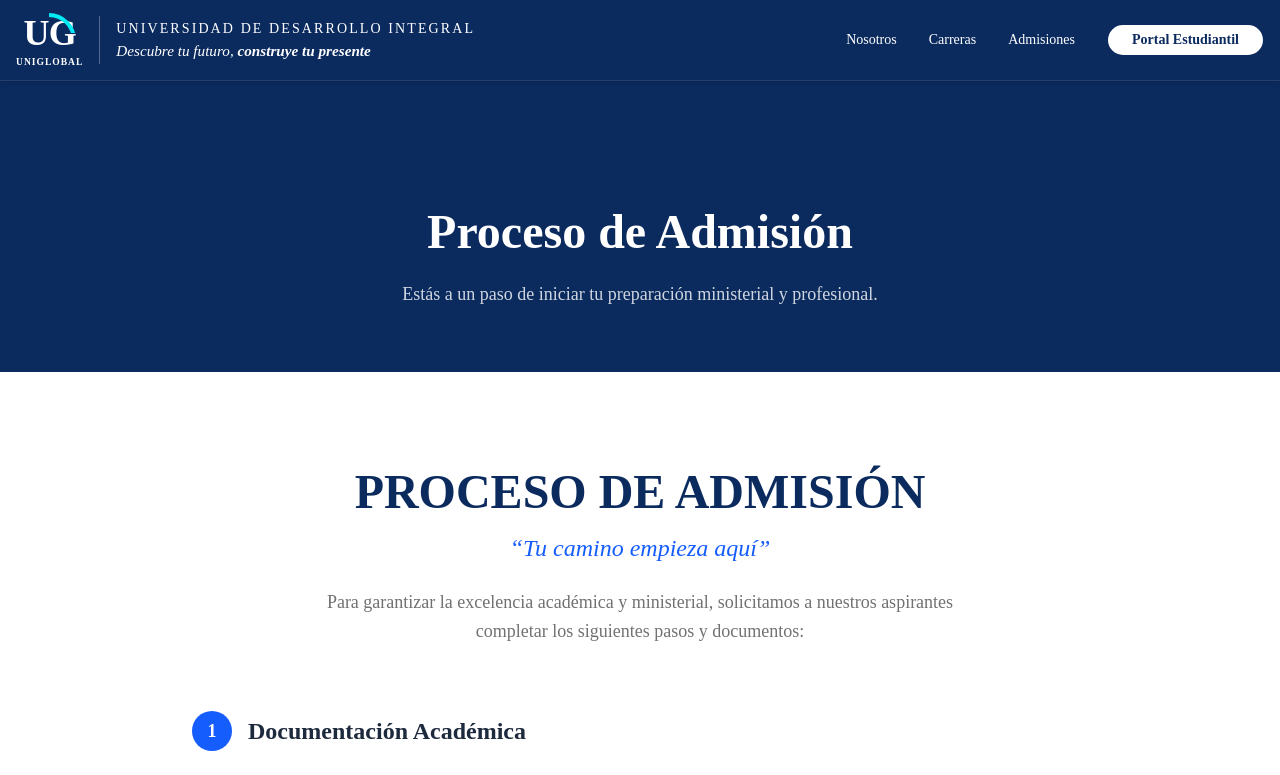
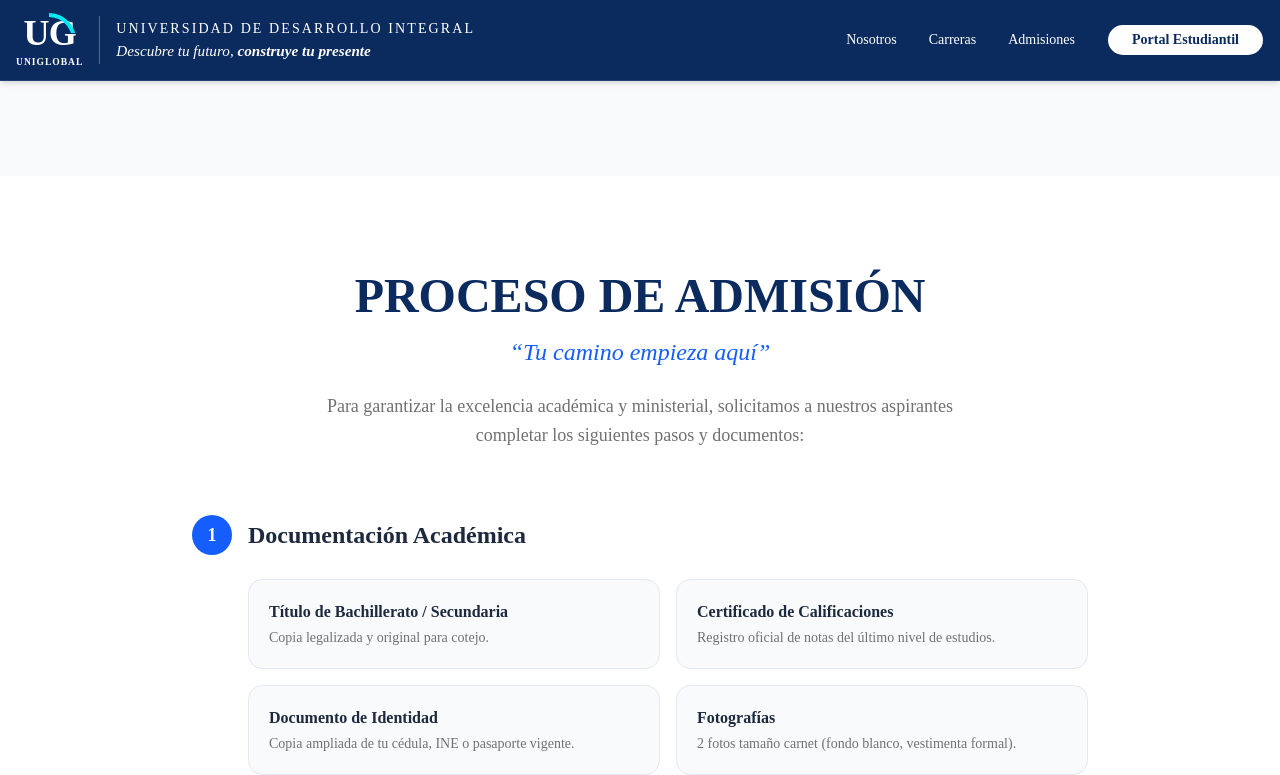
Before and after one commit to universidaduniglobal/antigravity, a Next.js app: page /inscripcion in a window 1280 px wide. Shown: the top 775 px of the page. Built offline with nearby package versions, Linux system fonts and the light colour scheme.

Commit message:
style: remove blue header box from inscription page

```diff
--- a/src/app/inscripcion/page.tsx
+++ b/src/app/inscripcion/page.tsx
@@ -10,15 +10,8 @@ export const metadata: Metadata = {
 export default function InscripcionPage() {
   return (
     <div className="flex flex-col min-h-screen bg-slate-50 dark:bg-slate-950">
-      {/* Header */}
-      <section className="pt-32 pb-16 bg-primary text-primary-foreground">
-        <div className="container mx-auto px-4 text-center max-w-3xl">
-          <h1 className="text-4xl md:text-5xl font-bold mb-6">Proceso de Admisión</h1>
-          <p className="text-lg text-primary-foreground/80">
-            Estás a un paso de iniciar tu preparación ministerial y profesional.
-          </p>
-        </div>
-      </section>
+      {/* Spacer for navbar */}
+      <div className="pt-24"></div>
 
       {/* Proceso de Admisión */}
       <section className="py-16 md:py-24 bg-white dark:bg-slate-900">
```
